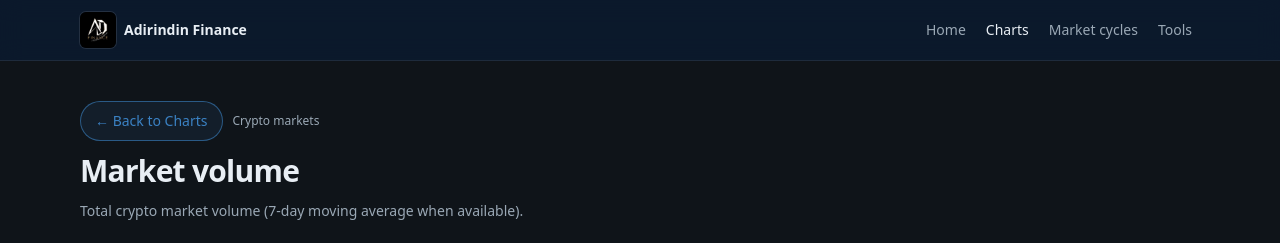
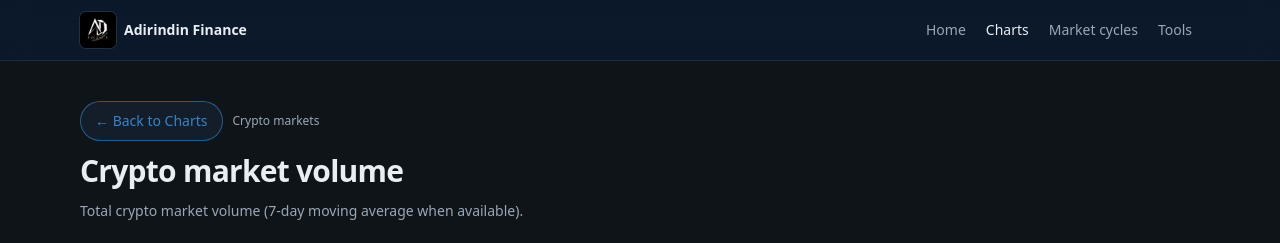
Before and after one commit to adirindin-debug/Adirindin-Finance, a Next.js app: page /charts/market-volume in a window 1280 px wide. Shown: the top 243 px of the page. Built offline with nearby package versions, Linux system fonts and the light colour scheme; no server answers.

Commit message:
Rename Market volume to Crypto market volume

```diff
--- a/src/app/charts/market-volume/page.tsx
+++ b/src/app/charts/market-volume/page.tsx
@@ -15,7 +15,7 @@ export default function MarketVolumeChartPage() {
       <MobileViewHint />
       <ChartsBackLink category="Crypto markets" />
       <h1 className="text-3xl font-semibold tracking-tight text-foreground">
-        Market volume
+        Crypto market volume
       </h1>
       <p className="mt-3 max-w-2xl text-sm text-muted">
         Total crypto market volume (7-day moving average when available).
--- a/src/components/charts/ChartsHub.tsx
+++ b/src/components/charts/ChartsHub.tsx
@@ -532,7 +532,7 @@ const CATEGORIES: Category[] = [
       {
         id: "market-volume",
         href: "/charts/market-volume",
-        title: "Market volume",
+        title: "Crypto market volume",
         endpoint: "/api/market-volume",
         parse: parseMarketVolume,
       },
--- a/src/components/charts/MarketVolumePanel.tsx
+++ b/src/components/charts/MarketVolumePanel.tsx
@@ -254,7 +254,7 @@ export function MarketVolumePanel() {
               <div
                 className="inline-flex flex-wrap gap-1 rounded-lg border border-border/90 bg-[#1a222d] p-1 shadow-sm"
                 role="group"
-                aria-label="Market volume timeframe"
+                aria-label="Crypto market volume timeframe"
               >
                 {TIMEFRAMES.map((w) => (
                   <button
```
